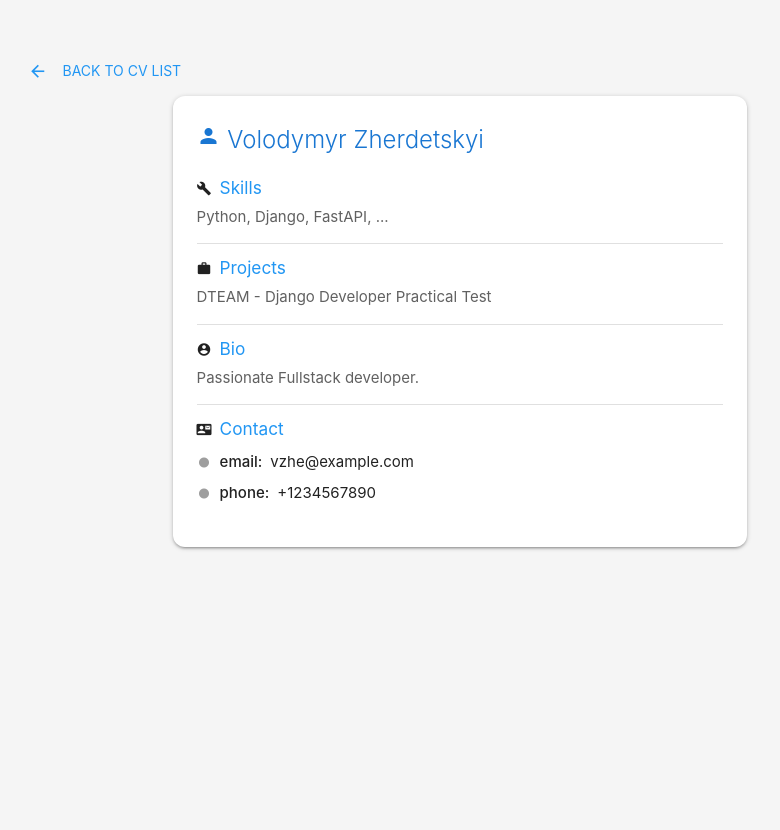
After one commit to vzhV/DTEAM-django-practical-test, a Django app: page /cv/1/ in a window 1280 px wide. The commit adds this page. Shown: the whole page, without its empty margins (180-960 px from the left). Run offline with Django 5.2, Linux system fonts and the light colour scheme; data comes from the database, SQL or seed files in the repository.

Commit message:
CV detailed view

```diff
--- a/CVProject/urls.py
+++ b/CVProject/urls.py
@@ -17,9 +17,10 @@ Including another URLconf
 from django.contrib import admin
 from django.urls import path
 
-from main.views import cv_list
+from main.views import cv_list, cv_detail
 
 urlpatterns = [
     path('admin/', admin.site.urls),
     path('', cv_list, name='cv_list'),
+    path('cv/<int:pk>/', cv_detail, name='cv_detail'),
 ]
--- /dev/null
+++ b/main/templates/main/cv_detail.html
@@ -0,0 +1,90 @@
+<!DOCTYPE html>
+<html lang="en">
+<head>
+    <meta charset="UTF-8">
+    <title>{{ cv.firstname }} {{ cv.lastname }} - CV Detail</title>
+    <link rel="stylesheet" href="https://cdnjs.cloudflare.com/ajax/libs/materialize/1.0.0/css/materialize.min.css">
+    <link href="https://fonts.googleapis.com/icon?family=Material+Icons" rel="stylesheet">
+    <style>
+        body { background: #f5f5f5; min-height: 100vh; }
+        .main-container { margin-top: 2rem; margin-bottom: 2rem; }
+        .cv-detail-card { border-radius: 12px !important; }
+        .card-title { color: #1976d2 !important; font-weight: 500; }
+        .section-header {
+            display: flex; align-items: center; gap: 8px; margin-bottom: 8px;
+        }
+        .contact-list { margin: 0; padding-left: 0; }
+        .contact-list li {
+            list-style: none; padding: 4px 0; display: flex; align-items: center; gap: 8px;
+        }
+        .back-link { margin-top: 1.5rem; }
+    </style>
+</head>
+<body>
+    <div class="container main-container">
+        <a href="{% url 'cv_list' %}" class="btn-flat blue-text back-link">
+            <i class="material-icons left">arrow_back</i>
+            Back to CV List
+        </a>
+        <div class="row">
+            <div class="col s12 m8 offset-m2">
+                <div class="card cv-detail-card">
+                    <div class="card-content">
+                        <span class="card-title">
+                            <i class="material-icons">person</i>
+                            {{ cv.firstname }} {{ cv.lastname }}
+                        </span>
+
+                        <div class="section">
+                            <div class="section-header">
+                                <i class="material-icons tiny">build</i>
+                                <h6 class="blue-text" style="margin:0;">Skills</h6>
+                            </div>
+                            <p class="grey-text text-darken-2">{{ cv.skills }}</p>
+                        </div>
+
+                        <div class="divider"></div>
+
+                        <div class="section">
+                            <div class="section-header">
+                                <i class="material-icons tiny">work</i>
+                                <h6 class="blue-text" style="margin:0;">Projects</h6>
+                            </div>
+                            <p class="grey-text text-darken-2">{{ cv.projects }}</p>
+                        </div>
+
+                        <div class="divider"></div>
+
+                        <div class="section">
+                            <div class="section-header">
+                                <i class="material-icons tiny">account_circle</i>
+                                <h6 class="blue-text" style="margin:0;">Bio</h6>
+                            </div>
+                            <p class="grey-text text-darken-2">{{ cv.bio }}</p>
+                        </div>
+
+                        <div class="divider"></div>
+
+                        <div class="section">
+                            <div class="section-header">
+                                <i class="material-icons tiny">contact_mail</i>
+                                <h6 class="blue-text" style="margin:0;">Contact</h6>
+                            </div>
+                            <ul class="contact-list">
+                                {% for key, value in cv.contacts.items %}
+                                    <li>
+                                        <i class="material-icons tiny grey-text">fiber_manual_record</i>
+                                        <strong>{{ key }}:</strong> {{ value }}
+                                    </li>
+                                {% endfor %}
+                            </ul>
+                        </div>
+                    </div>
+                </div>
+            </div>
+        </div>
+    </div>
+
+    <script src="https://cdnjs.cloudflare.com/ajax/libs/materialize/1.0.0/js/materialize.min.js"></script>
+</body>
+</html>
--- a/main/templates/main/cv_list.html
+++ b/main/templates/main/cv_list.html
@@ -98,6 +98,9 @@
             align-items: center;
             gap: 8px;
         }
+        .card-link:focus, .card-link:hover {
+            text-decoration: none;
+        }
     </style>
 </head>
 <body>
@@ -142,6 +145,7 @@
         <div class="row equal-height">
             {% for cv in cvs %}
             <div class="col s12 m6 l4">
+            <a href="{% url 'cv_detail' pk=cv.id %}" class="card-link">
                 <div class="card cv-card hoverable">
                     <div class="card-content">
                         <div class="card-title card-title-center">
@@ -188,6 +192,7 @@
                         </div>
                     </div>
                 </div>
+            </a>
             </div>
             {% empty %}
             <div class="col s12">
--- a/main/views.py
+++ b/main/views.py
@@ -1,5 +1,5 @@
 from django.core.paginator import Paginator, EmptyPage, PageNotAnInteger
-from django.shortcuts import render
+from django.shortcuts import render, get_object_or_404
 from .models import CV
 
 
@@ -28,3 +28,8 @@ def cv_list(request):
         "limit": limit,
         "limit_options": limit_options
     })
+
+
+def cv_detail(request, pk):
+    cv = get_object_or_404(CV, pk=pk)
+    return render(request, "main/cv_detail.html", {"cv": cv})
```
